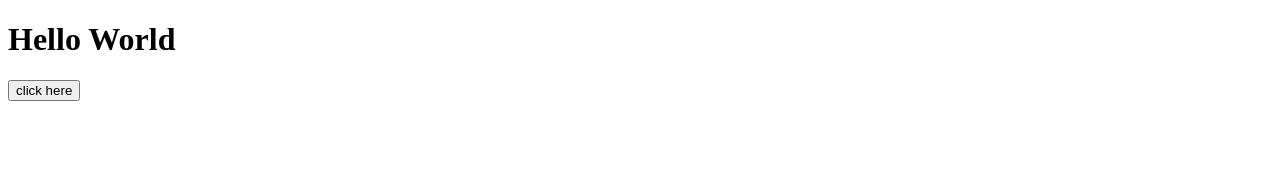
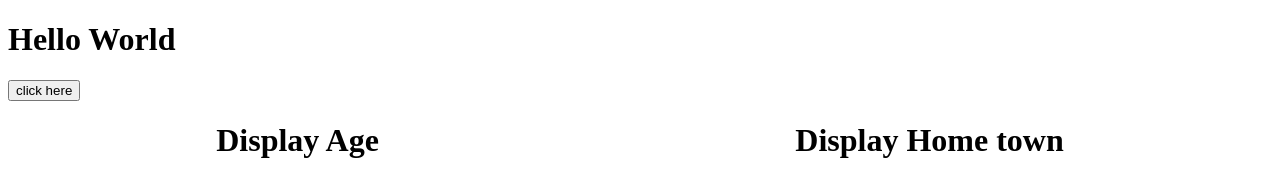
Before and after one commit to Tianma1970/codeExempelWithCustomEvent, a plain HTML site: page index.html in a window 1280 px wide. Drawn offline with Linux system fonts and the light colour scheme.

Commit message:
added some text + created div class + added link

```diff
--- a/index.html
+++ b/index.html
@@ -4,6 +4,7 @@
     <meta charset="UTF-8" />
     <meta name="viewport" content="width=device-width, initial-scale=1.0" />
     <title>Kode frit</title>
+    <link rel="stylesheet" href="style.css" />
   </head>
   <body>
     <h1>Hello World</h1>
@@ -11,8 +12,14 @@
     <!--Button which triggers a customEvent-->
     <button class="button">click here</button>
     <!--two divs for the customEvent-->
-    <div class="color"></div>
-    <div class="ourText"></div>
+    <div class="wrapper">
+      <div class="age">
+        <h1>Display Age</h1>
+      </div>
+      <div class="ourText">
+        <h1>Display Home town</h1>
+      </div>
+    </div>
     <script src="app.js"></script>
   </body>
 </html>
```
